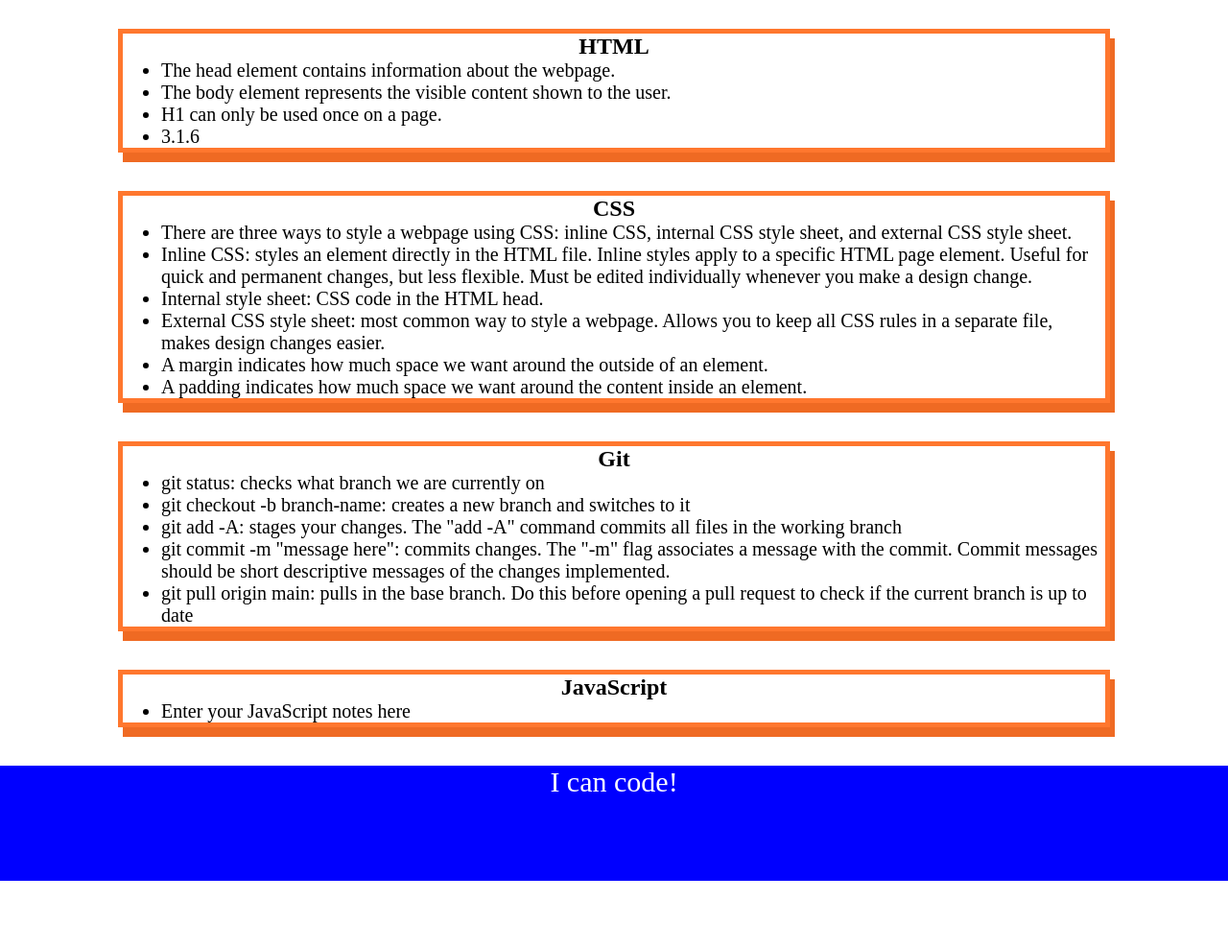
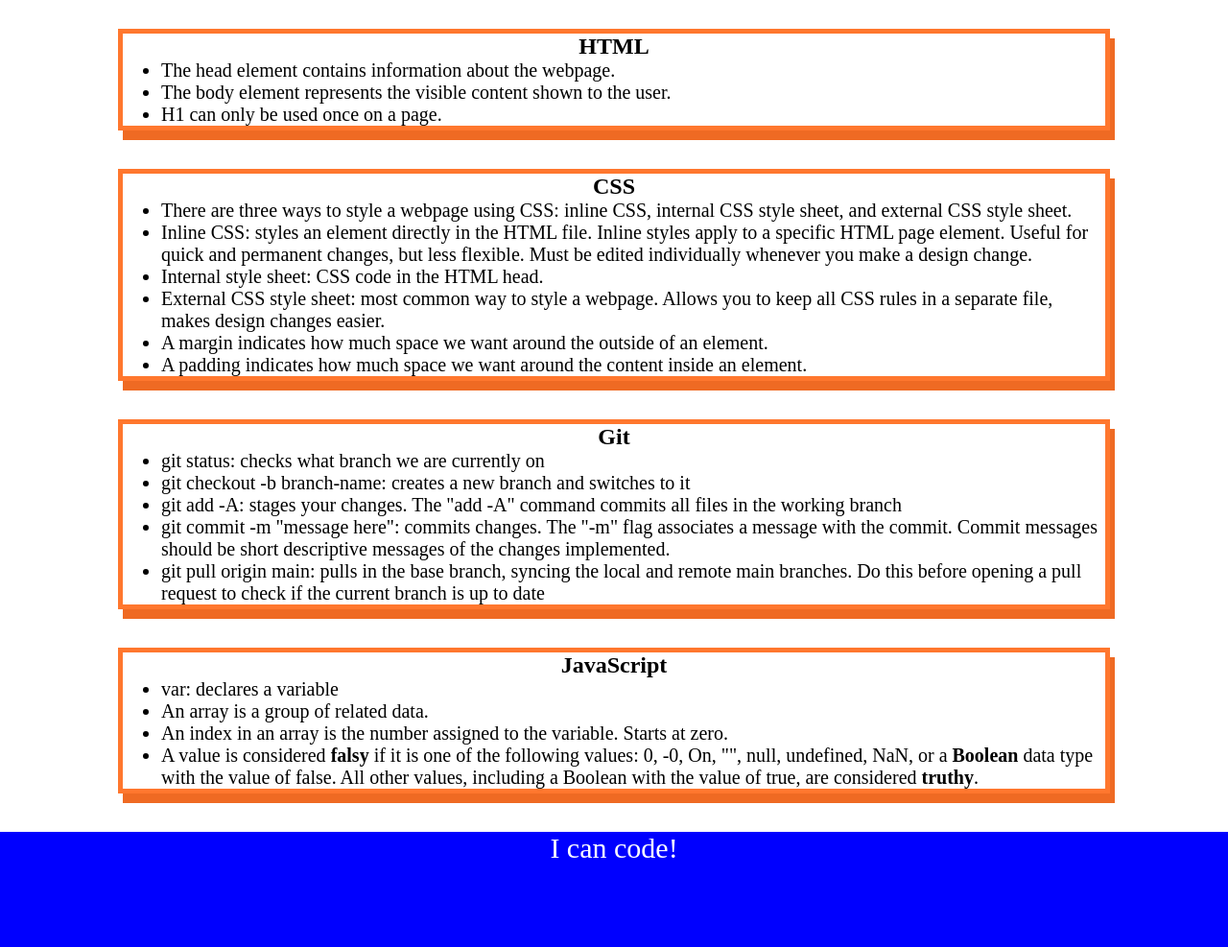
Before and after one commit to Matt-Christopherson/prework-study-guide, a plain HTML site: page index.html in a window 1280 px wide. Shown: the part 130-1117 px from the top of the page at 96% size. Before the commit the page ends 1048 px from the top, so only its background shows below. Drawn offline with Linux system fonts and the light colour scheme.

Commit message:
Added an array of data

```diff
--- /dev/null
+++ b/assets/script.js
@@ -0,0 +1,17 @@
+var topics = ['HTML','CSS','Git','JavaScript'];
+for(var x = 0; x < topics.length; x++) {
+  console.log(topics[x]);
+}
+/*
+if (topics === 'HTML') {
+  console.log("Let's study HTML!");
+} else if (topics === 'CSS') {
+  console.log("Let's study CSS!");
+} else if (topics === 'Git') {
+  console.log("Let's study Git!");
+} else if (topics === 'JavaScript') {
+  console.log("Let's study JavaScript!");
+} else {
+  console.log('Please try again!');
+}
+*/
--- a/index.html
+++ b/index.html
@@ -11,6 +11,7 @@
     <header id="header">
       <h1>Prework Study Guide</h1>
       <img src="./assets/bowtie-cat.png" alt="Profile image of cat wearing a bow tie." />
+      <h2>✨ Open the Console to See What's Happening ✨</h2>
     </header>
     <main>
       <section class="card" id="html-section">
@@ -19,7 +20,6 @@
           <li>The head element contains information about the webpage.</li>
           <li>The body element represents the visible content shown to the user.</li>
           <li>H1 can only be used once on a page.</li>
-          <li>3.1.6</li>
         </ul>
       </section>
 
@@ -42,14 +42,17 @@
           <li>git checkout -b branch-name: creates a new branch and switches to it</li>
           <li>git add -A: stages your changes. The "add -A" command commits all files in the working branch</li>
           <li>git commit -m "message here": commits changes. The "-m" flag associates a message with the commit. Commit messages should be short descriptive messages of the changes implemented.</li>
-          <li>git pull origin main: pulls in the base branch. Do this before opening a pull request to check if the current branch is up to date</li>
+          <li>git pull origin main: pulls in the base branch, syncing the local and remote main branches. Do this before opening a pull request to check if the current branch is up to date</li>
         </ul>
       </section>
 
       <section class="card" id="javascript-section">
         <h2>JavaScript</h2>
      <ul>
-       <li>Enter your JavaScript notes here</li>
+       <li>var: declares a variable</li>
+       <li>An array is a group of related data.</li>
+       <li>An index in an array is the number assigned to the variable. Starts at zero.</li>
+       <li>A value is considered <b>falsy</b> if it is one of the following values: 0, -0, On, "", null, undefined, NaN, or a <b>Boolean</b> data type with the value of false. All other values, including a Boolean with the value of true, are considered <b>truthy</b>.</li>
      </ul>
       </section>
     </main>
@@ -57,5 +60,6 @@
     <footer>
       <p>I can code!</p>
     </footer>
+    <script src="./assets/script.js"></script>
   </body>
 </html>
```
